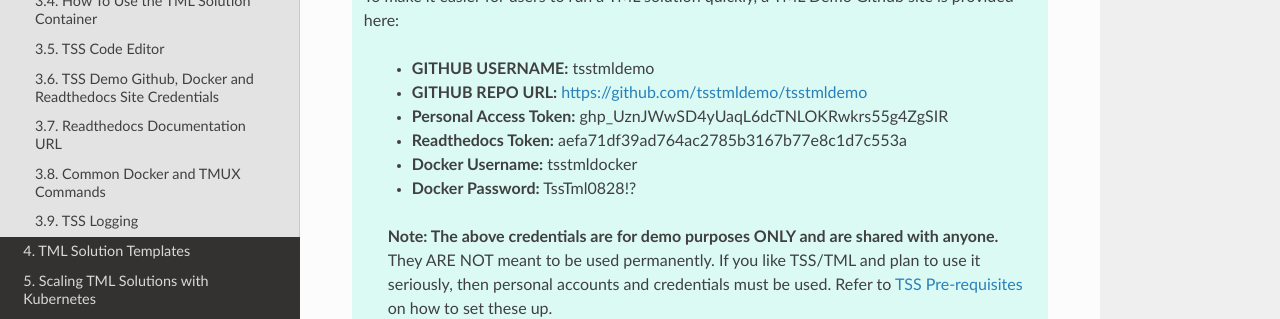
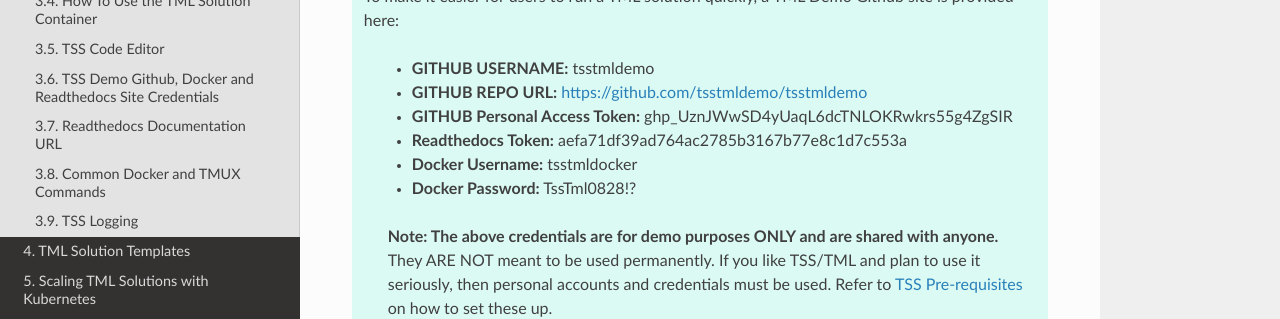
Before and after one commit to smaurice101/readthedocs, a Sphinx documentation site: the page built from docs/source/docker.rst, in a window 1280 px wide and 900 px high, scrolled down 8261 px. Shown: the part 151-470 px from the top of the window. Built offline with Sphinx 7.4.7 and the Read the Docs theme 3.1.0, drawn with Linux system fonts in a browser that asks for light colours.

Commit message:
Update docker.rst

```diff
--- a/docs/source/docker.rst
+++ b/docs/source/docker.rst
@@ -295,7 +295,7 @@
 
     - **GITHUB USERNAME:** tsstmldemo
     - **GITHUB REPO URL:** https://github.com/tsstmldemo/tsstmldemo
-    - **Personal Access Token:** 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
+    - **GITHUB Personal Access Token:** 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
     - **Readthedocs Token:** aefa71df39ad764ac2785b3167b77e8c1d7c553a
     - **Docker Username:** tsstmldocker
     - **Docker Password:** TssTml0828!?
```
